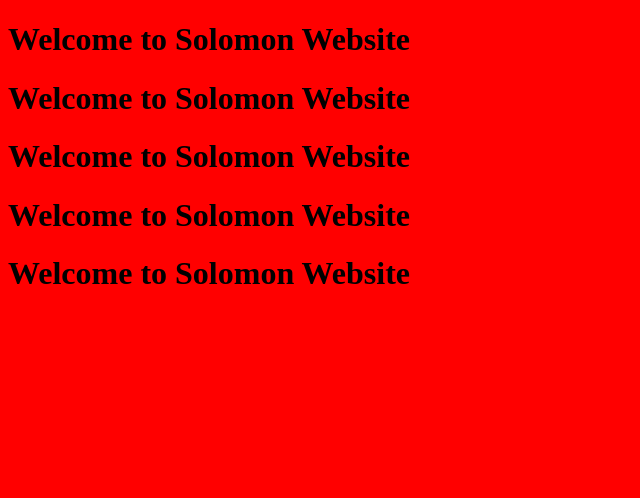
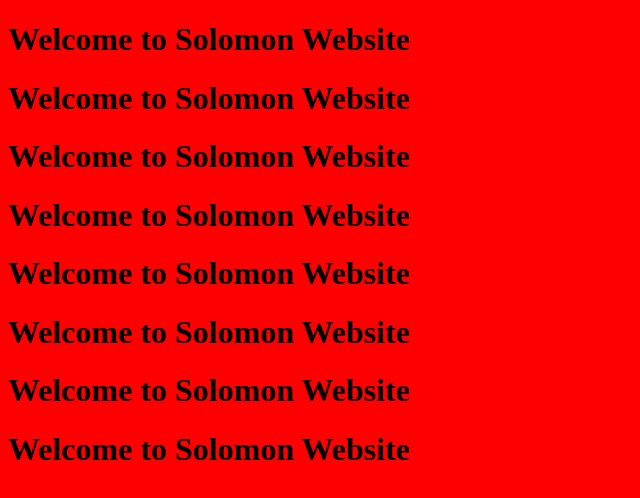
Before and after one commit to ebukaozo90/Solomontest, a plain HTML site: page index.htm in a window 1280 px wide. Shown: the whole page, without its empty margins (0-640 px from the left). Drawn offline with Linux system fonts and the light colour scheme.

Commit message:
Update index.htm

```diff
--- a/index.htm
+++ b/index.htm
@@ -23,6 +23,15 @@
     <h1>Welcome to  Solomon Website</h1>
 
 
+
+    <h1>Welcome to  Solomon Website</h1>
+
+    <h1>Welcome to  Solomon Website</h1>
+
+
+    <h1>Welcome to  Solomon Website</h1>
+
+
     <h1>Welcome to  Solomon Website</h1>
 
 
```
